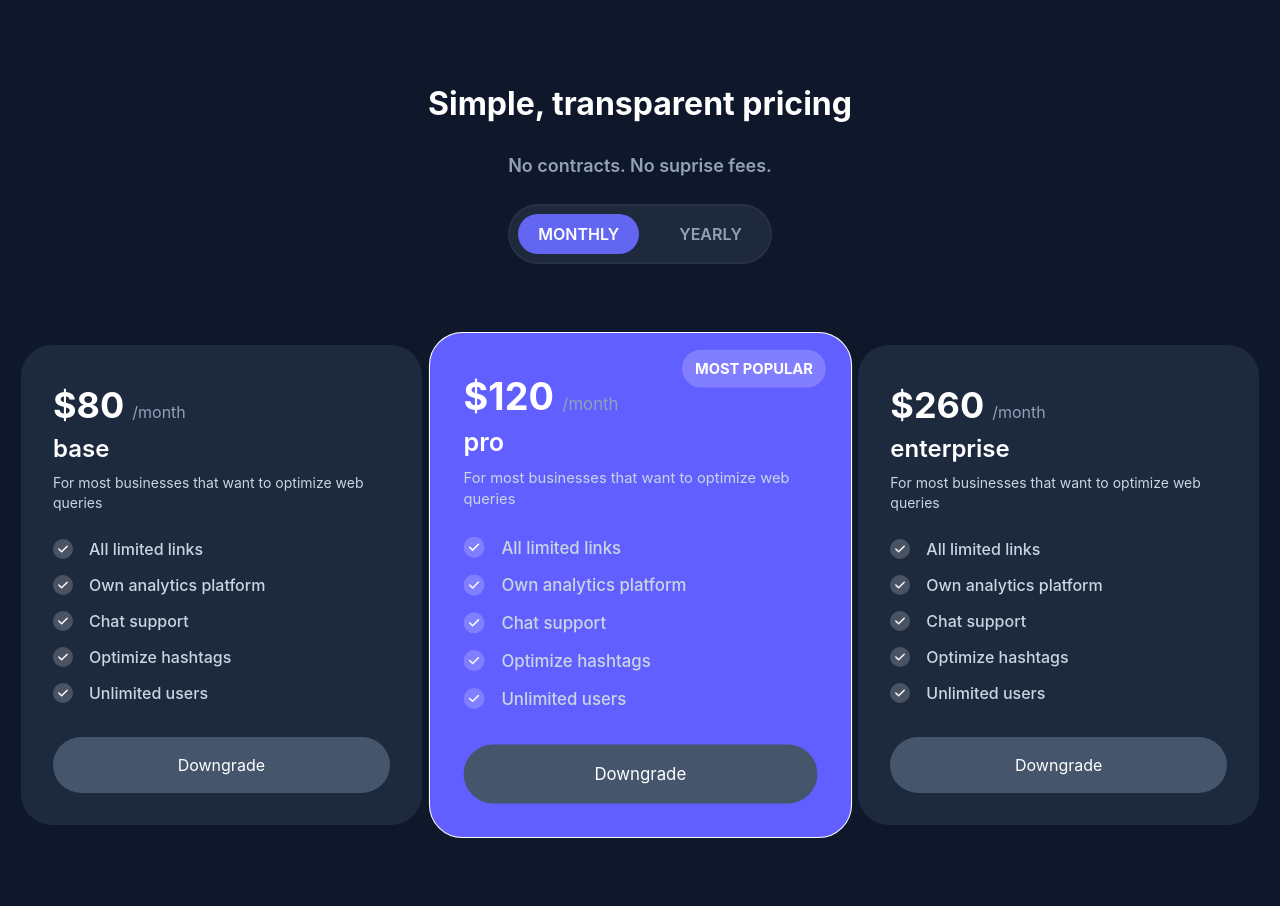
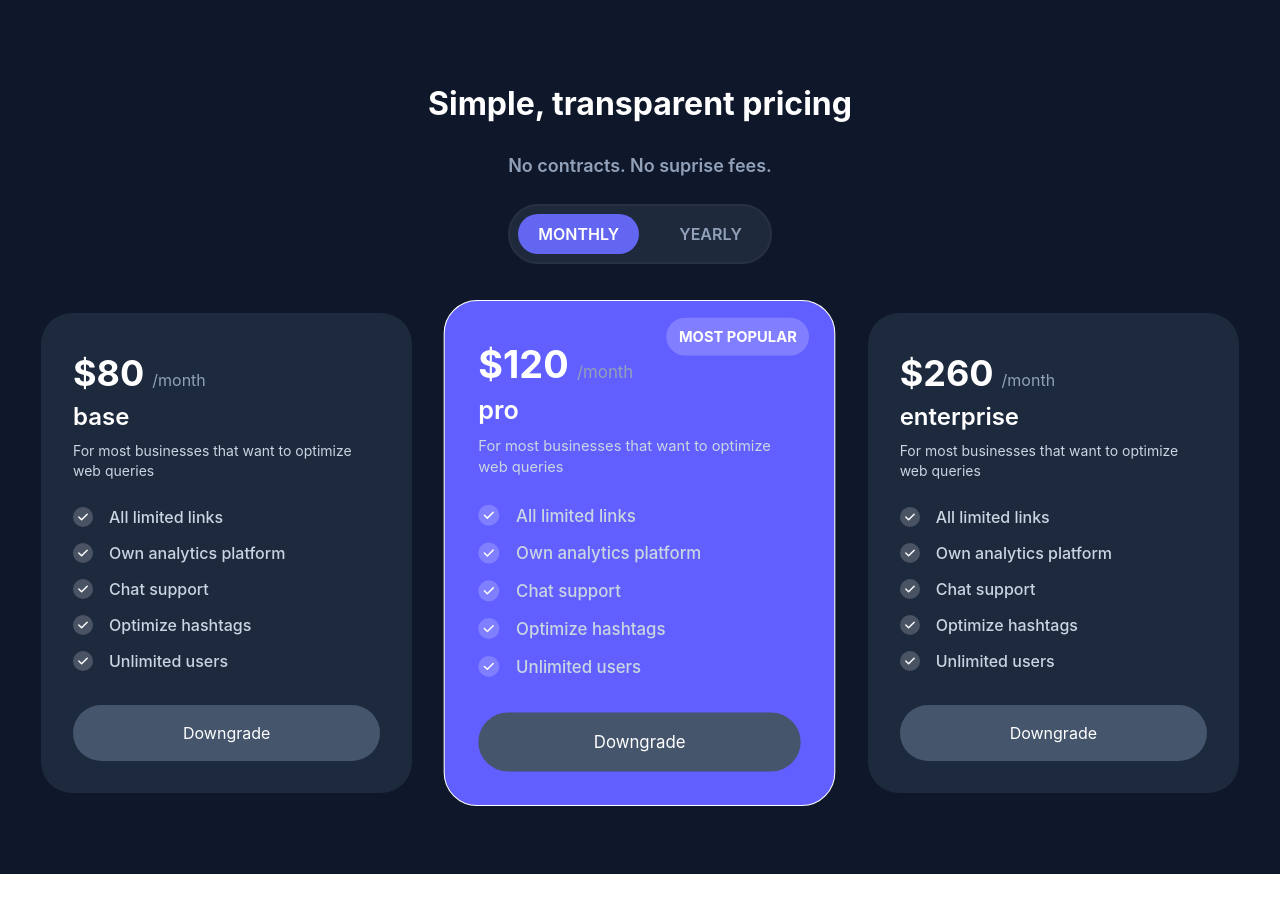
Before and after one commit to ManishNewa/ReactApp, a React (Vite) app: page / in a window 1280 px wide. After the commit the page ends 874 px from the top, so only its background shows below. Built offline with nearby package versions, Linux system fonts and the light colour scheme.

Commit message:
adjustments added on container, remove sections and contain them into a single div element

```diff
--- a/src/App.jsx
+++ b/src/App.jsx
@@ -2,9 +2,9 @@ import Pricings from './components/pricing/Pricings';
 
 function App() {
     return (
-        <main className="min-h-screen bg-[#0F172A] flex flex-col py-20 px-5 mx-auto">
+        <div className="min-h-screen bg-[#0F172A] flex flex-col items-center py-20 px-5 md:px-10 mx-auto">
             <Pricings />
-        </main>
+        </div>
     );
 }
 
--- a/src/components/pricing/Pricings.jsx
+++ b/src/components/pricing/Pricings.jsx
@@ -27,15 +27,14 @@ export default function Pricings() {
     ];
 
     return (
-        <>
-            <section className="hero-section flex flex-col items-center justify-center gap-2 mb-20">
+        <div className="flex flex-col items-center justify-center gap-2">
             <h1 className="text-white text-[32px] font-bold mb-4">
                 Simple, transparent pricing
             </h1>
             <p className="text-lg text-slate-400 mb-4 font-semibold">
                 No contracts. No suprise fees.
             </p>
-                <div className="flex p-2 gap-5 bg-[#1E293B] border-2 border-[#263145] rounded-[50px]">
+            <div className="flex p-2 mb-10 gap-5 bg-[#1E293B] border-2 border-[#263145] rounded-[50px]">
                 <button className="uppercase px-5 py-2 bg-[#6366F1] rounded-[50px] font-semibold text-white">
                     Monthly
                 </button>
@@ -43,14 +42,13 @@ export default function Pricings() {
                     Yearly
                 </button>
             </div>
-            </section>
-            <section className="pricing-section w-full max-w-[260]">
-                <div className="grid grid-cols-1 md:grid-cols-3 gap-6 md:gap-4">
+            <div className="pricing-section w-full max-w-[260]">
+                <div className="grid grid-cols-1 md:grid-cols-3 gap-10 md:gap-10">
                     {types.map((type) => (
                         <PricingCard features={features} {...type} />
                     ))}
                 </div>
-            </section>
-        </>
+            </div>
+        </div>
     );
 }
```
Lines whose indentation alone changed are shown as unchanged.
